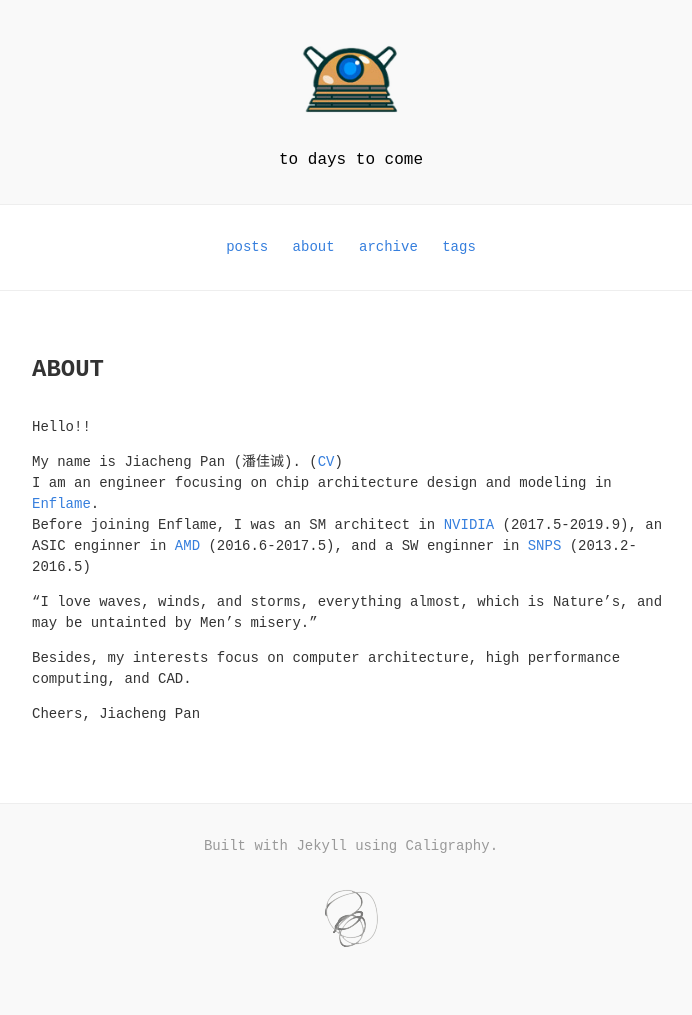
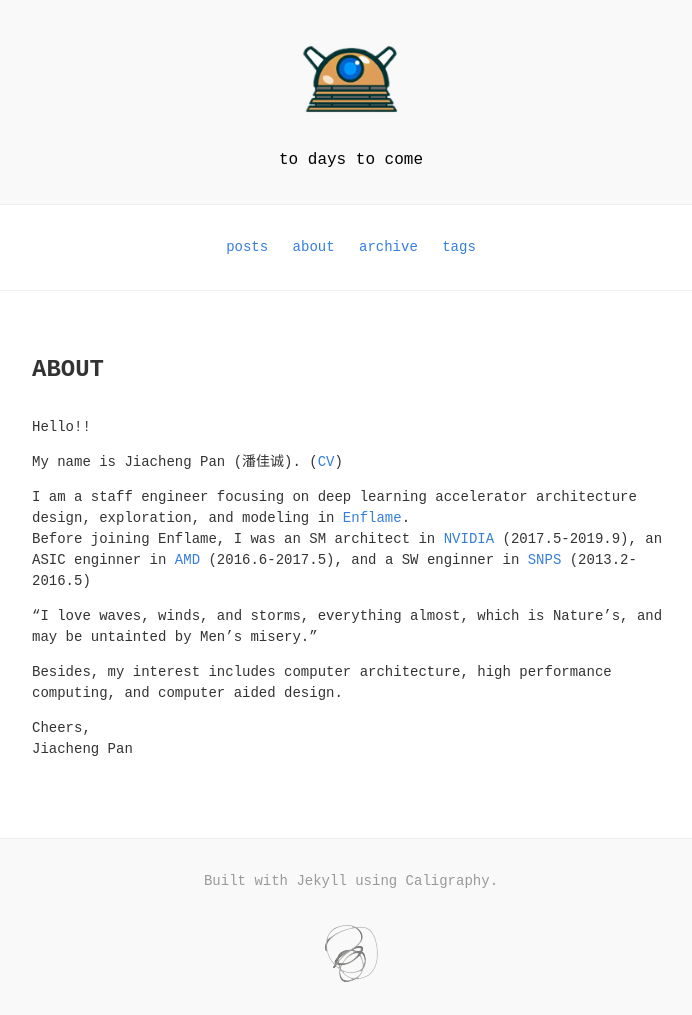
Before and after one commit to jiachengpan/jiachengpan.github.io, a Jekyll site: the page built from about.md, in a window 1280 px wide. Shown: the whole page, without its empty margins (289-981 px from the left). Built offline with Jekyll 4.4.1, drawn with Linux system fonts in a browser that asks for light colours; nearby versions of some CDN libraries; before the commit the page ends 980 px from its top, so only the background shows below that.

Commit message:
a bit update of me.

```diff
--- a/about.md
+++ b/about.md
@@ -7,13 +7,14 @@
 
 Hello!!
 
-My name is Jiacheng Pan (潘佳诚). ([CV](/files/jiacheng_pan.pdf)) \\
-I am an engineer focusing on chip architecture design and modeling in [Enflame](http://www.enflame-tech.com/). \\
+My name is Jiacheng Pan (潘佳诚). ([CV](/files/jiacheng_pan.pdf))
+
+I am a staff engineer focusing on deep learning accelerator architecture design, exploration, and modeling in [Enflame](http://www.enflame-tech.com/). \\
 Before joining Enflame, I was an SM architect in [NVIDIA](https://www.nvidia.com/) (2017.5-2019.9), an ASIC enginner in [AMD](https://www.amd.com) (2016.6-2017.5), and a SW enginner in [SNPS](https://synopsys.com) (2013.2-2016.5)
 
 "I love waves, winds, and storms, everything almost, which is Nature's, and may be untainted by Men's misery."
 
-Besides, my interests focus on computer architecture, high performance computing, and CAD.
+Besides, my interest includes computer architecture, high performance computing, and computer aided design.
 
-Cheers,
+Cheers, \\
 Jiacheng Pan
```
